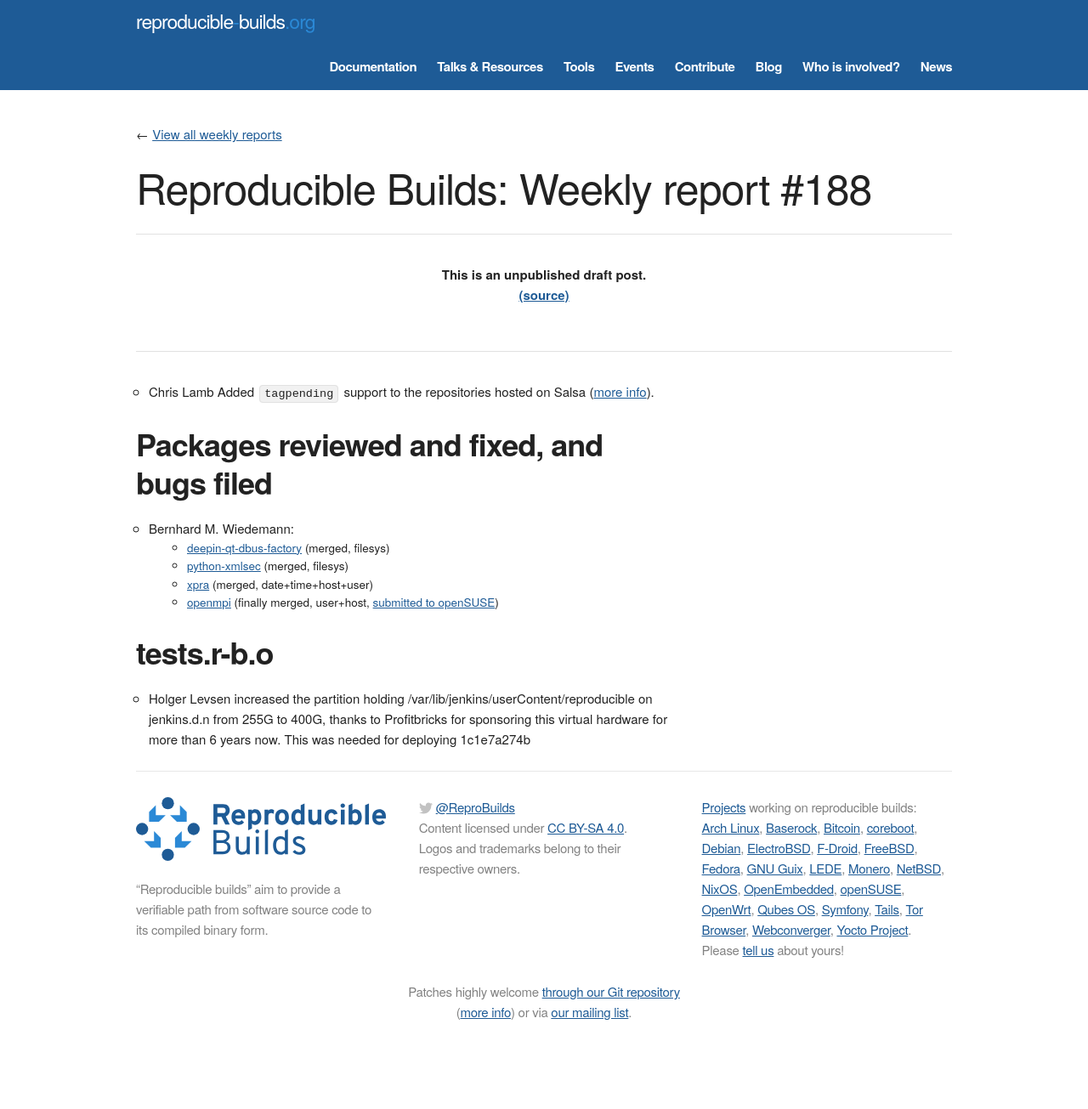
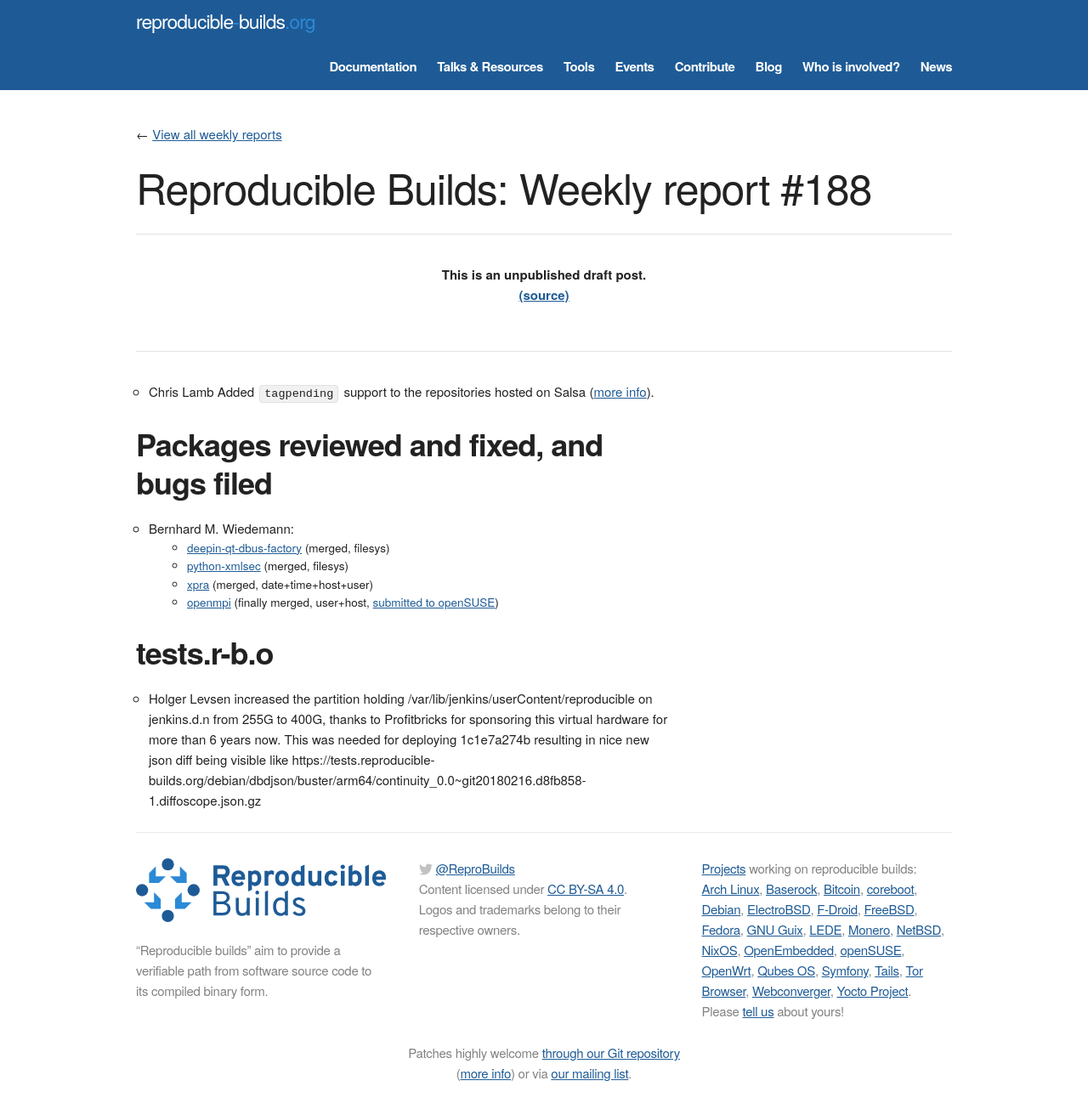
Before and after one commit to prototypefund/reproducible-website, a Jekyll site: the page built from _blog/posts/188.md, in a window 1280 px wide. Shown: the whole page at 85% size. Built offline with Jekyll 4.4.1, drawn with Linux system fonts in a browser that asks for light colours; some web fonts are replaced; before the commit the page ends 1233 px from its top, so only the background shows below that.

Commit message:
188: link to first diffoscope.json file
Signed-off-by: Holger Levsen <holger@layer-acht.org>

```diff
--- a/_blog/posts/188.md
+++ b/_blog/posts/188.md
@@ -17,4 +17,4 @@
 
 tests.r-b.o
 -----------
-* Holger Levsen increased the partition holding /var/lib/jenkins/userContent/reproducible on jenkins.d.n from 255G to 400G, thanks to Profitbricks for sponsoring this virtual hardware for more than 6 years now. This was needed for deploying 1c1e7a274b
+* Holger Levsen increased the partition holding /var/lib/jenkins/userContent/reproducible on jenkins.d.n from 255G to 400G, thanks to Profitbricks for sponsoring this virtual hardware for more than 6 years now. This was needed for deploying 1c1e7a274b resulting in nice new json diff being visible like https://tests.reproducible-builds.org/debian/dbdjson/buster/arm64/continuity_0.0~git20180216.d8fb858-1.diffoscope.json.gz
```
